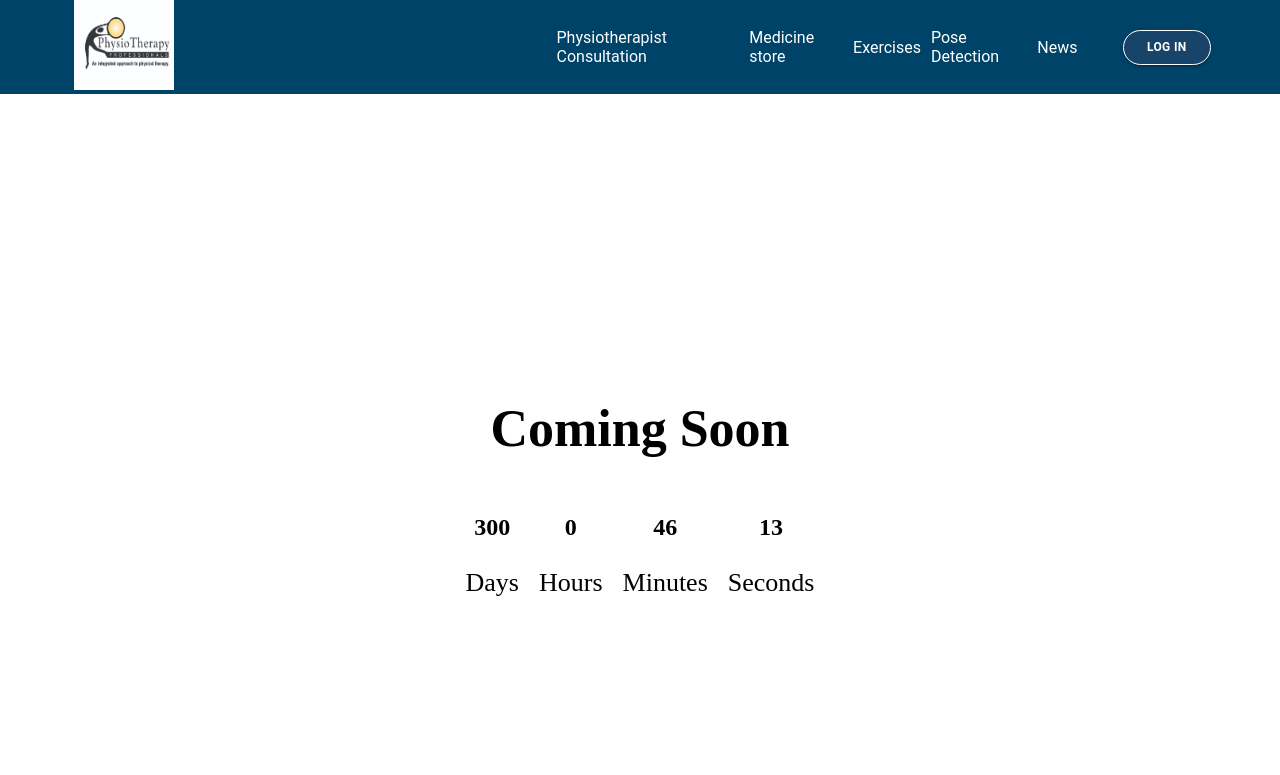
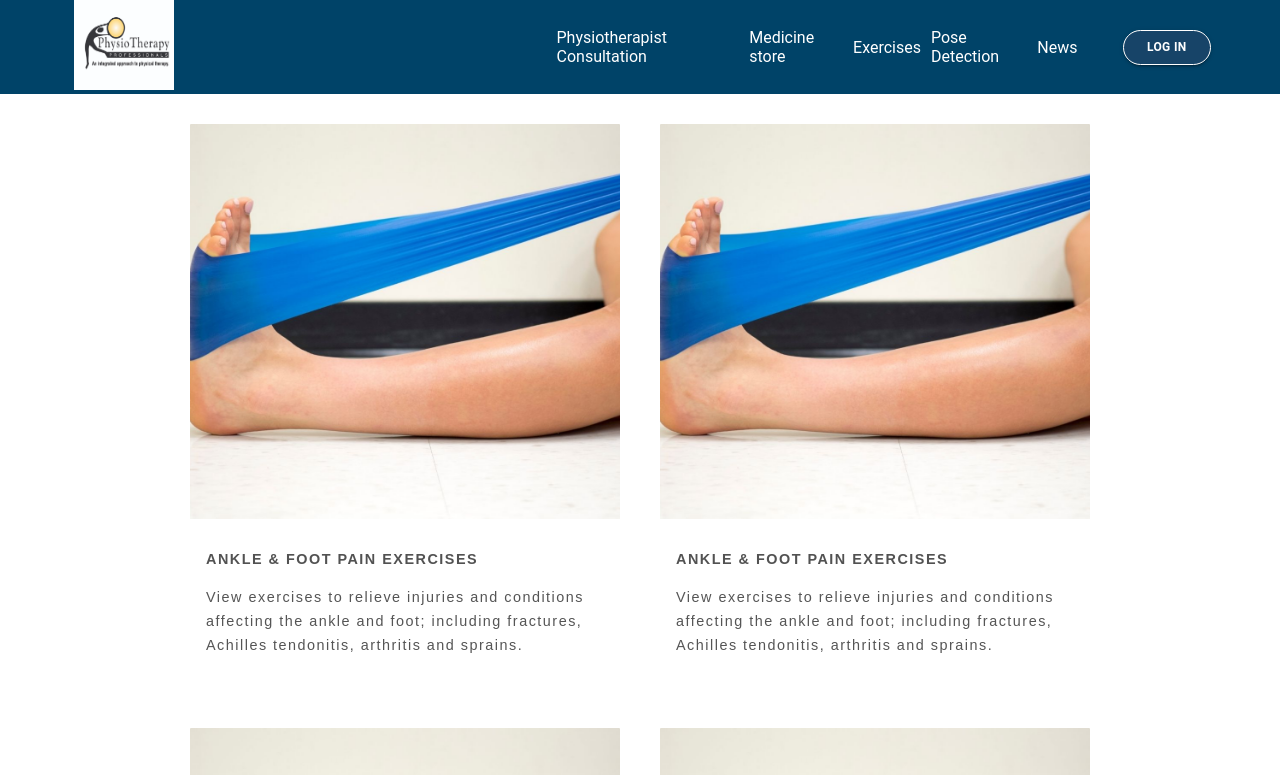
Before and after one commit to Muhammadjamil556/RehabTech, a React (Create React App) app: page /News in a window 1280 px wide. Shown: the top 775 px of the page. Built offline with nearby package versions, Linux system fonts and the light colour scheme.

Commit message:
created exercises category

```diff
--- /dev/null
+++ b/src/components/exercise card/data.js
@@ -0,0 +1,43 @@
+import image1 from "../../assets/ankle.jpg";
+
+const data = [
+  {
+    image: { image1 },
+    title: "ANKLE & FOOT PAIN EXERCISES",
+    description:
+      "View exercises to relieve injuries and conditions affecting the ankle and foot; including fractures, Achilles tendonitis, arthritis and sprains.",
+  },
+  {
+    image: { image1 },
+    title: "ANKLE & FOOT PAIN EXERCISES",
+    description:
+      "View exercises to relieve injuries and conditions affecting the lower back; including backache from bad posture, sciatica, torn muscles, arthritis, scoliosis, and disc problems.",
+  },
+  {
+    image: { image1 },
+    title: "ANKLE & FOOT PAIN EXERCISES",
+    description:
+      "View exercises to relieve injuries and conditions affecting the ankle and foot; including fractures, Achilles tendonitis, arthritis and sprains.",
+  },
+  {
+    image: { image1 },
+    title: "ANKLE & FOOT PAIN EXERCISES",
+    description:
+      "View exercises to relieve injuries and conditions affecting the ankle and foot; including fractures, Achilles tendonitis, arthritis and sprains.",
+  },
+  {
+    image: { image1 },
+    title: "ANKLE & FOOT PAIN EXERCISES",
+    description:
+      "View exercises to relieve injuries and conditions affecting the ankle and foot; including fractures, Achilles tendonitis, arthritis and sprains.",
+  },
+
+  {
+    image: { image1 },
+    title: "ANKLE & FOOT PAIN EXERCISES",
+    description:
+      "View exercises to relieve injuries and conditions affecting the ankle and foot; including fractures, Achilles tendonitis, arthritis and sprains.",
+  },
+];
+
+export default data;
--- /dev/null
+++ b/src/components/exercise card/exercisesDataMap.js
@@ -0,0 +1,32 @@
+import React from "react";
+import data from "./data";
+import ExercisesListCard from "./index";
+import { makeStyles } from "@mui/styles";
+
+const ExercisesDataMap = () => {
+  const classes = useStyles();
+  return (
+    <div className={classes.container}>
+      {data.map((card, index) => (
+        <ExercisesListCard
+          key={index}
+          image={card.image}
+          title={card.title}
+          description={card.description}
+        />
+      ))}
+    </div>
+  );
+};
+
+export default ExercisesDataMap;
+
+const useStyles = makeStyles((theme) => ({
+  container: {
+    margin: "30px 0px",
+    display: "flex",
+    justifyContent: "center",
+    gap: "40px",
+    flexWrap: "wrap",
+  },
+}));
--- /dev/null
+++ b/src/components/exercise card/index.js
@@ -0,0 +1,95 @@
+import React from "react";
+import { makeStyles } from "@mui/styles";
+import ankleFootImage from "../../assets/ankle.jpg";
+
+const useStyles = makeStyles((theme) => ({
+  card: {
+    background: "#fff",
+    borderRadius: 1,
+    // boxShadow: "0 4px 8px rgba(0, 0, 0, 0.1)",
+    maxWidth: 430,
+    overflow: "hidden",
+    fontFamily: "Raleway, sans-serif",
+  },
+  imageContainer: {
+    position: "relative",
+    minHeight: "395px",
+    backgroundImage: `url(${ankleFootImage})`,
+    backgroundPosition: "center",
+    backgroundRepeat: "no-repeat",
+    backgroundSize: "cover",
+    transition: "transform 0.3s ease-in-out",
+  },
+  overlay: {
+    position: "absolute",
+    top: 0,
+    bottom: 0,
+    left: 0,
+    right: 0,
+    height: "100%",
+    width: "100%",
+    opacity: 0,
+    transition: ".3s ease",
+    backgroundColor: "rgba(0, 0, 0, 0.5)",
+    display: "flex",
+    justifyContent: "center",
+    alignItems: "center",
+  },
+  overlayText: {
+    color: "white",
+    fontSize: "1.25rem",
+    border: "2px solid white",
+    padding: "8px 16px",
+  },
+  imageContainerHover: {
+    "&:hover $imageContainer": {
+      transform: "scale(1.1)",
+    },
+    "&:hover $overlay": {
+      opacity: 1,
+    },
+  },
+  cardContent: {
+    padding: 16,
+  },
+  cardTitle: {
+    textTransform: "uppercase",
+    fontSize: ".9rem",
+    letterSpacing: "1.5px",
+    lineHeight: "24px",
+    color: "#525252",
+    marginBottom: ".75rem",
+  },
+  cardDescription: {
+    fontSize: ".9rem",
+    letterSpacing: "1.5px",
+    lineHeight: "24px",
+    color: "#555",
+    fontWeight: "500 !important",
+  },
+}));
+
+const ExercisesListCard = ({ image, title, description }) => {
+  const classes = useStyles();
+  return (
+    <div className={classes.card}>
+      <div
+        className={`${classes.imageContainer} ${classes.imageContainerHover}`}
+      >
+        <div className={classes.overlay}>
+          <div className={classes.overlayText}>VIEW EXERCISES</div>
+        </div>
+      </div>
+      <div className={classes.cardContent}>
+        <h2 className={classes.cardTitle}>ANKLE & FOOT PAIN EXERCISES</h2>
+        <p className={classes.cardDescription}>
+          View exercises to relieve injuries and conditions affecting the ankle
+          and foot; including fractures, Achilles tendonitis, arthritis and
+          sprains.
+        </p>
+      </div>
+    </div>
+  );
+};
+
+export default ExercisesListCard;
--- a/src/routers/index.js
+++ b/src/routers/index.js
@@ -40,6 +40,8 @@ import Medicine from "../pages/medicine/medicine";
 import ComingSoon from "../components/coming soon";
 import MedicineDetails from "../components/medicineDetails/medicineDetails"; // Import MedicineDetailPage component
 import ExercisePage from "../pages/exercise";
+import ExercisesListCard from "../components/exercise card";
+import ExercisesDataMap from "../components/exercise card/exercisesDataMap";
 
 const AppRoutes = () => {
   return (
@@ -56,7 +58,7 @@ const AppRoutes = () => {
         <Route path="/cart" element={<ComingSoon />} />
         <Route path="/Exercises" element={<ExercisePage />} />
         <Route path="/Pose-detection" element={<ComingSoon />} />
-        <Route path="/News" element={<ComingSoon />} />
+        <Route path="/News" element={<ExercisesDataMap />} />
       </Routes>
       <Footer />
     </Router>
```
Also changed, not shown: src/assets/ankle.jpg (added), 1 other file (tests, documents, lock files or other folders).
